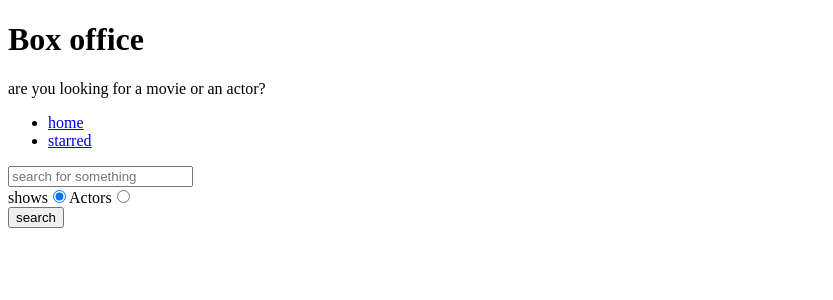
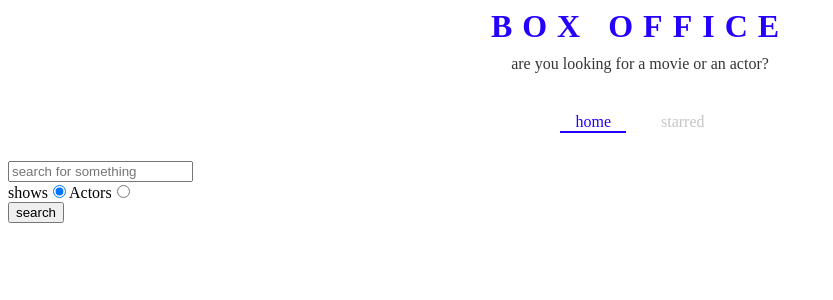
Before and after one commit to mitesh23/box-office, a React (Create React App) app: page / in a window 1280 px wide. Shown: the top 300 px of the page, without its empty margins (0-833 px from the left). Built offline with nearby package versions, Linux system fonts and the light colour scheme.

Commit message:
defiened theme for styled componnts and created few styled componrnts

```diff
--- a/src/App.js
+++ b/src/App.js
@@ -1,12 +1,21 @@
 import React from 'react';
 import { Switch, Route } from 'react-router-dom';
+import { ThemeProvider } from 'styled-components';
 import Home from './Components/pages/Home';
 import Starred from './Components/pages/Starred';
 import Show from './Components/pages/Show';
 
+const theme = {
+  mainColors: {
+    blue: '#2400ff',
+    gray: '#c6c6c6',
+    dark: '#353535',
+  },
+};
+
 function App() {
   return (
-    <div>
+    <ThemeProvider theme={theme}>
       <Switch>
         <Route exact path="/">
           <Home />
@@ -21,7 +30,7 @@
 
         <Route path="/another">not found</Route>
       </Switch>
-    </div>
+    </ThemeProvider>
   );
 }
 
--- a/src/Components/Nav.js
+++ b/src/Components/Nav.js
@@ -1,6 +1,7 @@
 /* eslint-disable */
 import React from 'react';
-import { Link } from 'react-router-dom';
+import { useLocation } from 'react-router';
+import { NavList, LinkStyled } from './Nav.styled';
 
 const LINKS = [
   { to: '/', text: 'home' },
@@ -8,15 +9,22 @@
 ];
 
 const Nav = () => {
+  const location = useLocation();
+
   return (
     <div>
-      <ul>
+      <NavList>
         {LINKS.map(item => (
           <li key={item.to}>
-            <Link to={item.to}>{item.text}</Link>
+            <LinkStyled
+              to={item.to}
+              className={item.to === location.pathname ? 'active' : ''}
+            >
+              {item.text}
+            </LinkStyled>
           </li>
         ))}
-      </ul>
+      </NavList>
     </div>
   );
 };
--- /dev/null
+++ b/src/Components/Nav.styled.js
@@ -0,0 +1,41 @@
+import styled from 'styled-components';
+import { Link } from 'react-router-dom';
+
+export const NavList = styled.ul`
+  display: flex;
+  justify-content: center;
+  list-style: none;
+  margin: 0 0 30px;
+  padding: 0;
+`;
+
+export const LinkStyled = styled(Link)`
+  margin: 0 10px;
+  padding: 3px 15px;
+  position: relative;
+  text-decoration: none;
+  color: ${({ theme }) => theme.mainColors.gray};
+  &.active {
+    color: ${({ theme }) => theme.mainColors.blue};
+    &:after {
+      content: '';
+      position: absolute;
+      display: block;
+      height: 2px;
+      left: 0%;
+      bottom: 0;
+      background-color: ${({ theme }) => theme.mainColors.blue};
+      animation: slide-in 0.3s ease-in forwards;
+      @keyframes slide-in {
+        from {
+          left: 50%;
+          width: 0;
+        }
+        to {
+          left: 0%;
+          width: 100%;
+        }
+      }
+    }
+  }
+`;
--- /dev/null
+++ b/src/Components/Title.styled.js
@@ -0,0 +1,18 @@
+import styled from 'styled-components';
+
+export const TitleWrapper = styled.div`
+  text-align: center;
+  margin: 0 0 40px;
+
+  h1 {
+    color: ${({ theme }) => theme.mainColors.blue};
+    letter-spacing: 10px;
+    text-transform: uppercase;
+    margin: 0 0 10px;
+  }
+
+  p {
+    color: ${({ theme }) => theme.mainColors.dark};
+    margin: 0;
+  }
+`;
--- a/src/Components/pages/Title.js
+++ b/src/Components/pages/Title.js
@@ -1,12 +1,12 @@
 /*eslint-disable*/
 import React from 'react';
-
+import { TitleWrapper } from '../Title.styled';
 const Title = ({ title, subtitle }) => {
   return (
-    <div>
+    <TitleWrapper>
       <h1>{title}</h1>
       <p>{subtitle}</p>
-    </div>
+    </TitleWrapper>
   );
 };
 
```
